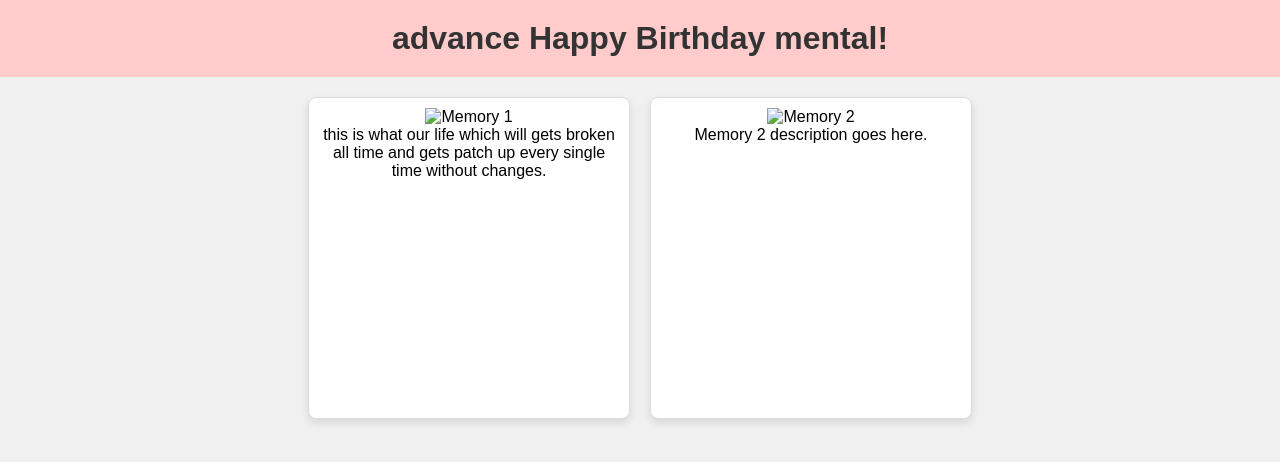
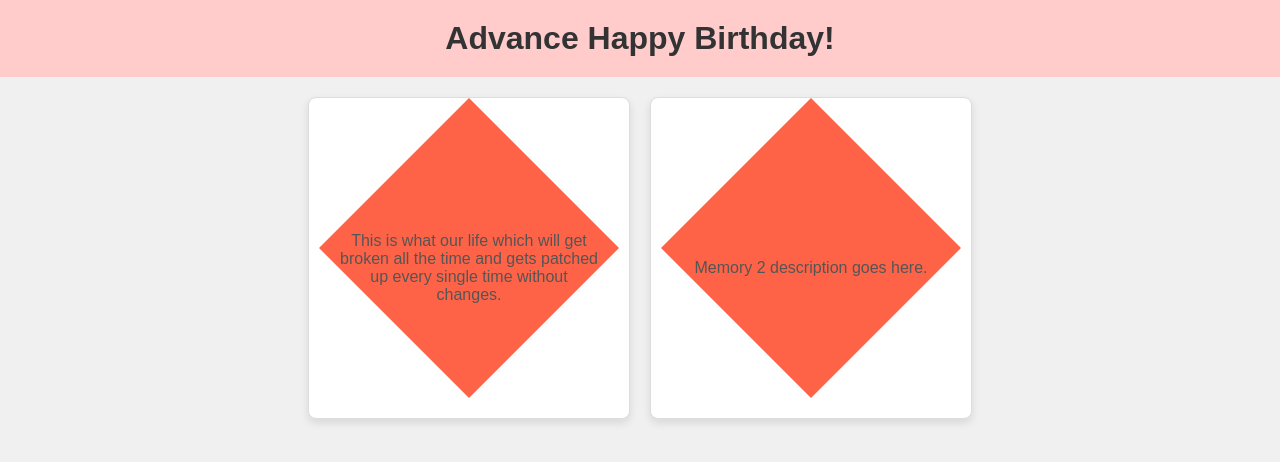
Before and after one commit to Nethra1619/birthdaysuprise, a plain HTML site: page index.html in a window 1280 px wide. Drawn offline with Linux system fonts and the light colour scheme; a script that the page names is missing.

Commit message:
Update index.html

```diff
--- a/index.html
+++ b/index.html
@@ -8,17 +8,23 @@
 </head>
 <body>
     <header>
-        <h1>advance Happy Birthday mental!</h1>
+        <h1>Advance Happy Birthday!</h1>
     </header>
     <main>
         <section class="memory-lane">
             <div class="memory-item">
-                <img src="path/to/photo2.jpg" alt="Memory 1">
-                <p> this is what our life which will gets broken all time and gets patch up every single time without changes.</p>
+                <div class="heart-mask" style="background-color: #ff6347;">
+                    <div class="content">
+                        <p>This is what our life which will get broken all the time and gets patched up every single time without changes.</p>
+                    </div>
+                </div>
             </div>
             <div class="memory-item">
-                <img src="path/to/photo2.jpg" alt="Memory 2">
-                <p>Memory 2 description goes here.</p>
+                <div class="heart-mask" style="background-color: #ff6347;">
+                    <div class="content">
+                        <p>Memory 2 description goes here.</p>
+                    </div>
+                </div>
             </div>
             <!-- Add more memory items as needed -->
         </section>
```
